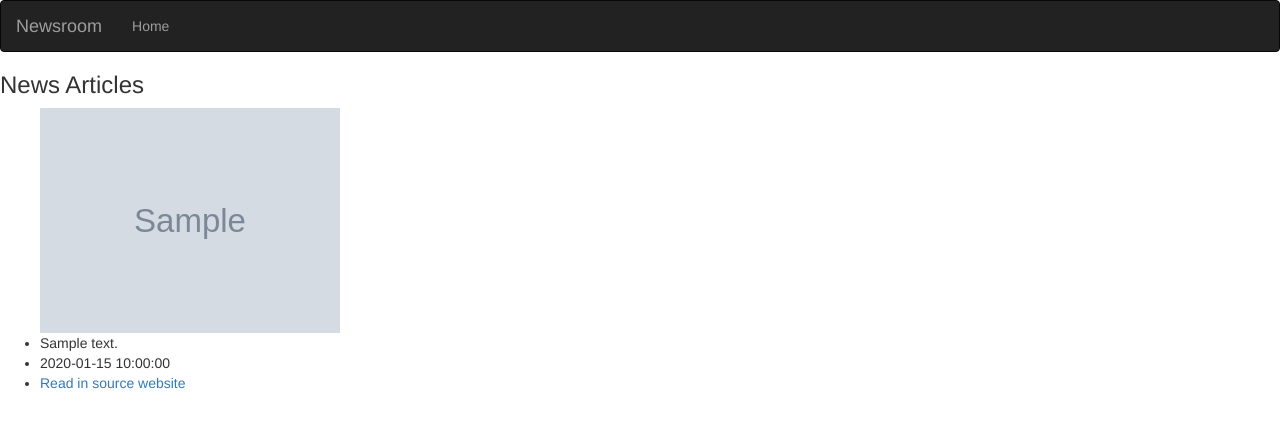
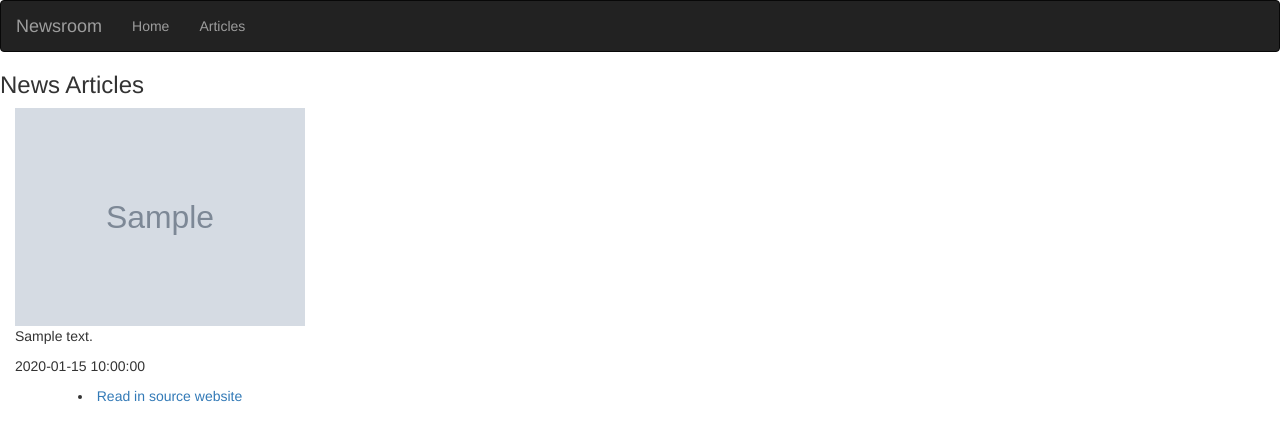
Before and after one commit to Makena-Maryann/news-room, a Flask app: template app/templates/articles.html in a window 1280 px wide. Shown: the top 441 px of the page. Run offline with Flask 2, Linux system fonts and the light colour scheme; the template is opened without the code that fills it: most values are stand-ins (such as "Sample title", 1, 10 or a date in 2020); grey boxes marked "Sample" are stand-in pictures; parts of the project's set-up code (start-up, migrations or seed data) failed here and were passed over; some libraries are stand-ins or nearby versions.

Commit message:
Add bootstrap classes to the templates

```diff
--- a/app/templates/articles.html
+++ b/app/templates/articles.html
@@ -1,14 +1,20 @@
 {% extends 'base.html' %}
 
 {% block content %}
-<h3>News Articles</h3>
- <ul>
-     {% for news_article in articles %}
-         <img src="{{ news_article.image }}" alt="" width="300px">
-         <li>{{ news_article.description}}</li>
-         <li>{{ news_article.time}}</li>
-         <li><a href="{{ news_article.main_page_url}}" target="_blank">Read in source website</a></li>
-     {% endfor %}
- </ul>
+  <h3>News Articles</h3>
+
+    {% for news_article in articles %}
+
+        <div class="col-md-3 card">
+            <img src="{{ news_article.image }}" alt="Article specific image" class="img-responsive">
+            <p>{{ news_article.description|truncate(100)}}</p>
+            <p>{{ news_article.time}} </p>
+            <li class="text-center">
+                <a href="{{ news_article.main_page_url}}" target="_blank">Read in source website</a>
+            </li>
+        </div>
+
+    {% endfor %}
+
 
 {% endblock %}
--- a/app/templates/navbar.html
+++ b/app/templates/navbar.html
@@ -12,6 +12,8 @@
      <div class="navbar-collapse collapse">
          <ul class="nav navbar-nav">
              <li><a href="/">Home</a></li>
+             <li><a href="/articles">Articles</a></li>
+         </ul>
      </div>
 
  </div>
```
Also changed, not shown: app/templates/index.html (+7 -7 lines).
